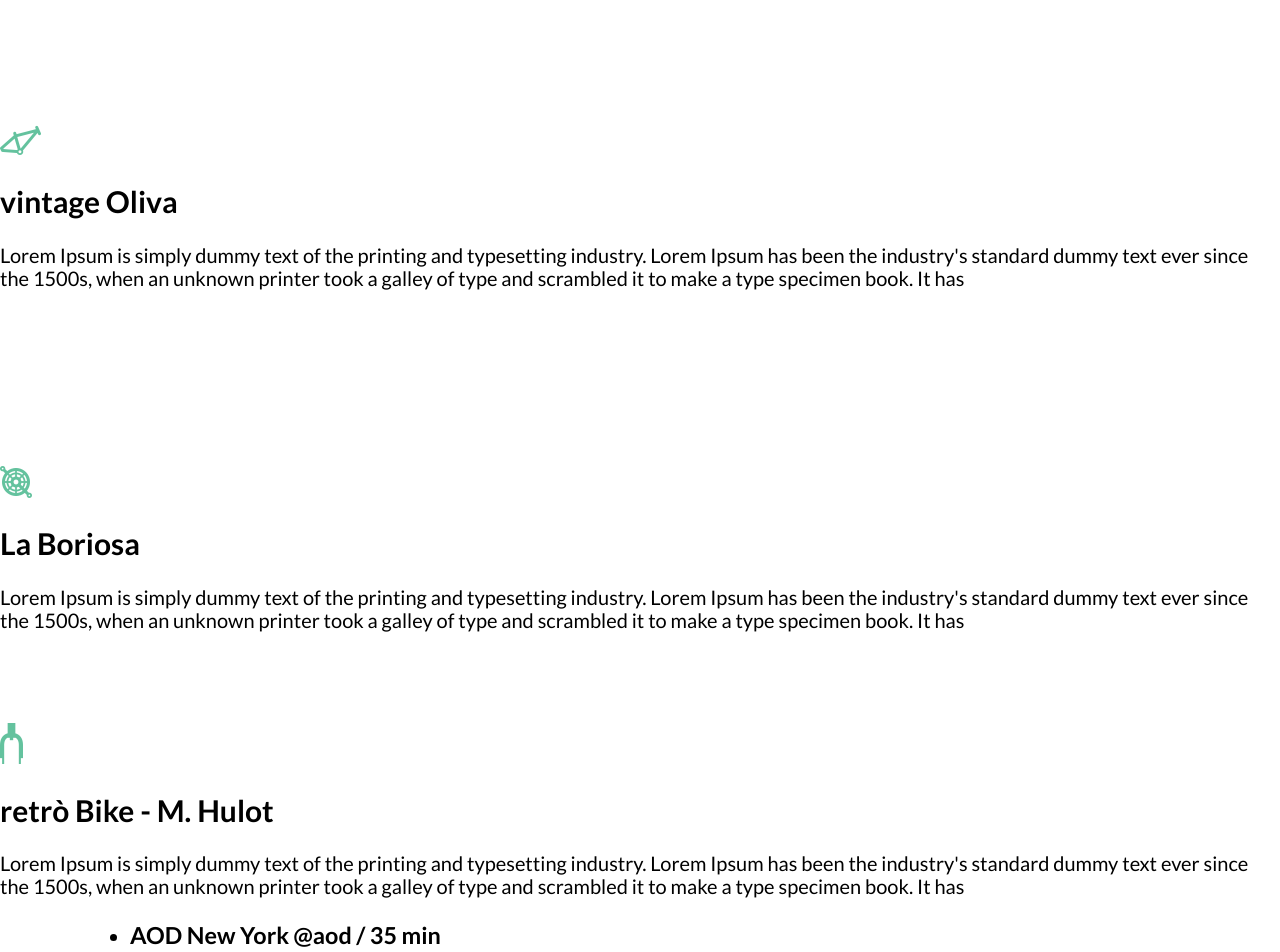
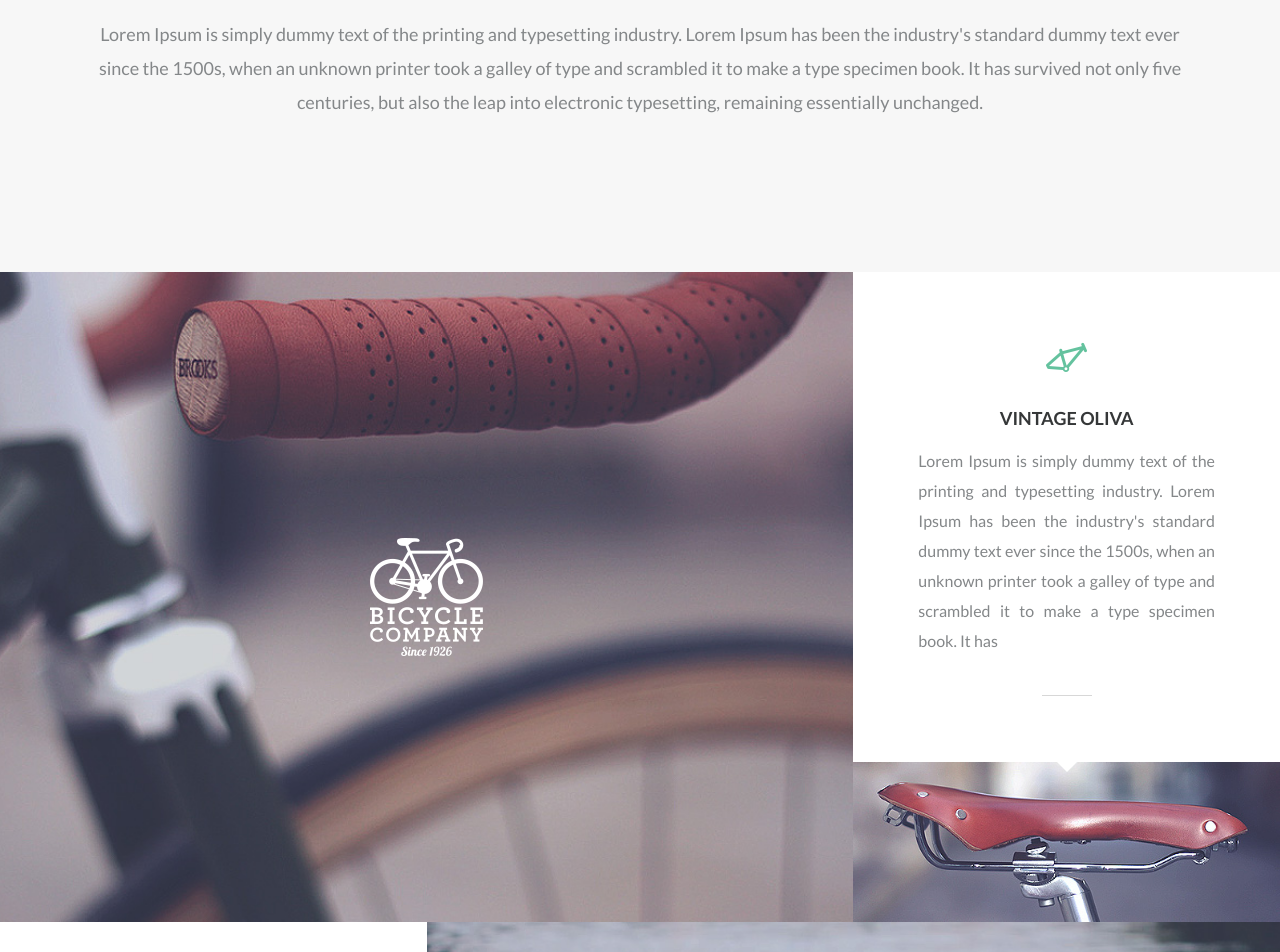
Before and after one commit to tarasovnm/yebo_bicycle, a website: page #src/index.html in a window 1280 px wide. Shown: the part 1017-1969 px from the top of the page. Drawn offline with nearby package versions, Linux system fonts and the light colour scheme; files that its build step writes are made by us from their sources; a web font is replaced by a local one.

Commit message:
Done common stylization for brand-1 and brand-2 sections

```diff
--- a/#src/index.html
+++ b/#src/index.html
@@ -38,7 +38,7 @@
     <section class="new-generation">
       <div class="container">
         <div class="block">
-          <img class="block__logo" src="img/icon-chain.png">
+          <img class="block__logo" src="img/icon-chain.png" widht="52" height="43">
           <h2 class="block__title">A NEW GENERATION OF VINTAGE BIKE</h2>
           <p class="block__text">
             Lorem Ipsum is simply dummy text of the printing and typesetting industry. Lorem Ipsum has been the
@@ -55,7 +55,7 @@
 
     <section class="vintage-oliva brands">
       <div class="brands__row">
-        <div class="brands__column brands__column--wide">
+        <div class="brands__column brands__column--wide brands__column--brand-1">
           <a class="brands__link" href="#">
             <img class="brands__logo" src="img/brand-1/logo.png">
           </a>
@@ -70,14 +70,14 @@
               scrambled it to make a type specimen book. It has
             </p>
           </div>
-          <div class="brands__image"></div>
+          <div class="brands__image brands__image--1"></div>
         </div>
       </div>
     </section>
 
-    <section class="la-boriosa brands brands--rev">
-      <div class="brands__row">
-        <div class="brands__column brands__column--wide">
+    <section class="la-boriosa brands">
+      <div class="brands__row brands__row--rev">
+        <div class="brands__column brands__column--wide brands__column--brand-2">
           <a class="brands__link" href="#">
             <img class="brands__logo" src="img/brand-2/logo.png">
           </a>
@@ -92,7 +92,7 @@
               scrambled it to make a type specimen book. It has
             </p>
           </div>
-          <div class="brands__image"></div>
+          <div class="brands__image brands__image--2"></div>
         </div>
       </div>
     </section>
--- a/#src/scss/style.scss
+++ b/#src/scss/style.scss
@@ -179,3 +179,124 @@
     }
   }
 }
+
+.new-generation {
+  padding: 115px 0 135px 0;
+  background-color: #f7f7f7;
+
+  @media (max-width: 767px) {
+    padding: 45px 0 55px 0;
+  }
+}
+
+.block {
+  text-align: center;
+
+  &__title {
+    margin-top: 30px;
+    font-size: 18px;
+    line-height: 24px;
+    font-weight: bold;
+    color: #353738;
+    text-transform: uppercase;
+  }
+
+  &__text {
+    font-size: 18px;
+    line-height: 34px;
+    font-weight: normal;
+    color: #848789;
+
+    &--col {
+      position: relative;
+      padding-bottom: 40px;
+
+      font-size: 16px;
+      line-height: 30px;
+      text-align: justify;
+
+      &:after {
+        content: "";
+        position: absolute;
+        width: 50px;
+        height: 1px;
+        bottom: 0;
+        left: 50%;
+        transform: translateX(-50%);
+
+        background-color: #d7d7d7;
+      }
+    }
+  }
+}
+
+.brands {
+  &__row {
+    display: flex;
+
+    &--rev {
+      flex-direction: row-reverse;
+    }
+  }
+
+  &__column {
+    width: 33.333%;
+    background-size: cover;
+    background-repeat: no-repeat;
+    background-position: center center;
+
+    &--wide {
+      width: 66.667%;
+    }
+
+    &--brand-1 {
+      background-image: url("../img/brand-1/photo-1.jpg");
+    }
+
+    &--brand-2 {
+      background-image: url("../img/brand-2/photo-2.jpg");
+    }
+  }
+
+  &__link {
+    display: flex;
+    justify-content: center;
+    align-items: center;
+    width: 100%;
+    height: 100%;
+  }
+
+  &__content {
+    padding: 70px 65px 50px 65px;
+    position: relative;
+
+    &::after {
+      content: "";
+      width: 0;
+      height: 0;
+      position: absolute;
+      bottom: -10px;
+      left: 50%;
+      transform: translateX(-50%);
+
+      border-left: 10px solid transparent;
+      border-right: 10px solid transparent;
+      border-top: 10px solid #fff;
+    }
+  }
+
+  &__image {
+    padding-bottom: 37.51%;
+    background-size: cover;
+    background-repeat: no-repeat;
+    background-position: center center;
+
+    &--1 {
+      background-image: url("../img/brand-1/photo-2.jpg");
+    }
+
+    &--2 {
+      background-image: url("../img/brand-2/photo-1.jpg");
+    }
+  }
+}
```
